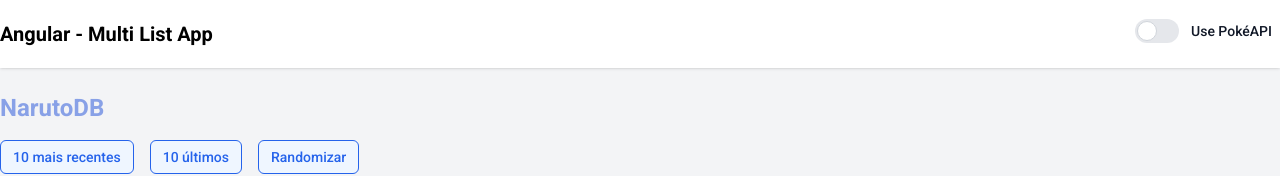
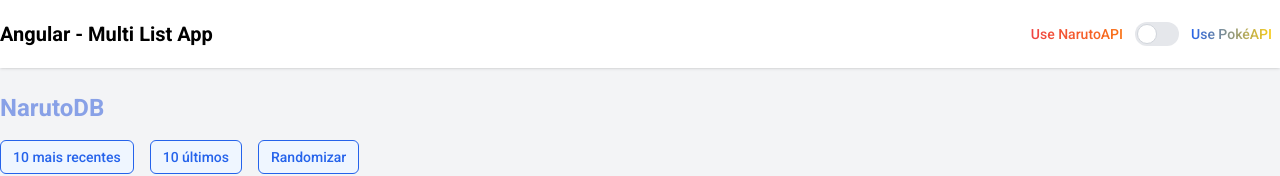
Before and after one commit to joaodos3v/angular_multi_list, an Angular app: page / in a window 1280 px wide. Shown: the top 176 px of the page. Built offline with nearby package versions, Linux system fonts and the light colour scheme; no server answers.

Commit message:
feat: add Toggle component features to change external API provider

```diff
--- a/src/app/components/toggle/toggle.component.html
+++ b/src/app/components/toggle/toggle.component.html
@@ -1,7 +1,18 @@
 <label class="inline-flex items-center cursor-pointer">
-  <input type="checkbox" value="" class="sr-only peer" />
+  <input
+    type="checkbox"
+    [checked]="toggleValue"
+    [(ngModel)]="toggleValue"
+    (change)="toggleCheckbox()"
+    class="sr-only peer"
+  />
+  <span class="me-3 text-sm font-medium bg-gradient-to-r from-red-500 to-orange-500 bg-clip-text text-transparent">
+    Use NarutoAPI
+  </span>
   <div
-    class="relative w-11 h-6 bg-gray-200 peer-focus:outline-none peer-focus:ring-4 peer-focus:ring-blue-300 dark:peer-focus:ring-blue-800 rounded-full peer dark:bg-gray-700 peer-checked:after:translate-x-full rtl:peer-checked:after:-translate-x-full peer-checked:after:border-white after:content-[''] after:absolute after:top-[2px] after:start-[2px] after:bg-white after:border-gray-300 after:border after:rounded-full after:h-5 after:w-5 after:transition-all dark:border-gray-600 peer-checked:bg-blue-600"
+    class="relative w-11 h-6 bg-gray-200 outline-none peer-focus:outline-none peer-focus:ring-4 peer-focus:ring-blue-300 dark:peer-focus:ring-blue-800 rounded-full peer dark:bg-gray-700 peer-checked:after:translate-x-full rtl:peer-checked:after:-translate-x-full peer-checked:after:border-white after:content-[''] after:absolute after:top-[2px] after:start-[2px] after:bg-white after:border-gray-300 after:border after:rounded-full after:h-5 after:w-5 after:transition-all dark:border-gray-600 peer-checked:bg-blue-600"
   ></div>
-  <span class="ms-3 text-sm font-medium text-gray-900">Use PokéAPI</span>
+  <span class="ms-3 text-sm font-medium bg-gradient-to-r from-blue-600 to-yellow-400 bg-clip-text text-transparent">
+    Use PokéAPI
+  </span>
 </label>
--- a/src/app/components/toggle/toggle.component.ts
+++ b/src/app/components/toggle/toggle.component.ts
@@ -1,9 +1,29 @@
-import { Component } from '@angular/core';
+import { FormsModule } from '@angular/forms';
+import { Component, OnInit, inject } from '@angular/core';
+import { SOURCE_PROVIDER } from '../../providers/services/source-service.provider';
 
 @Component({
   selector: 'app-toggle',
   standalone: true,
-  imports: [],
+  imports: [FormsModule],
   templateUrl: './toggle.component.html',
 })
-export class ToggleComponent {}
+export class ToggleComponent implements OnInit {
+  sourceService = inject(SOURCE_PROVIDER);
+
+  toggleValue = false;
+
+  ngOnInit(): void {
+    this.getUsePokeAPIValue();
+  }
+
+  toggleCheckbox() {
+    this.sourceService.toggleUsePokeAPI(this.toggleValue);
+  }
+
+  getUsePokeAPIValue() {
+    this.sourceService.usePokeAPI.subscribe((shouldUse) => {
+      this.toggleValue = shouldUse;
+    });
+  }
+}
```
